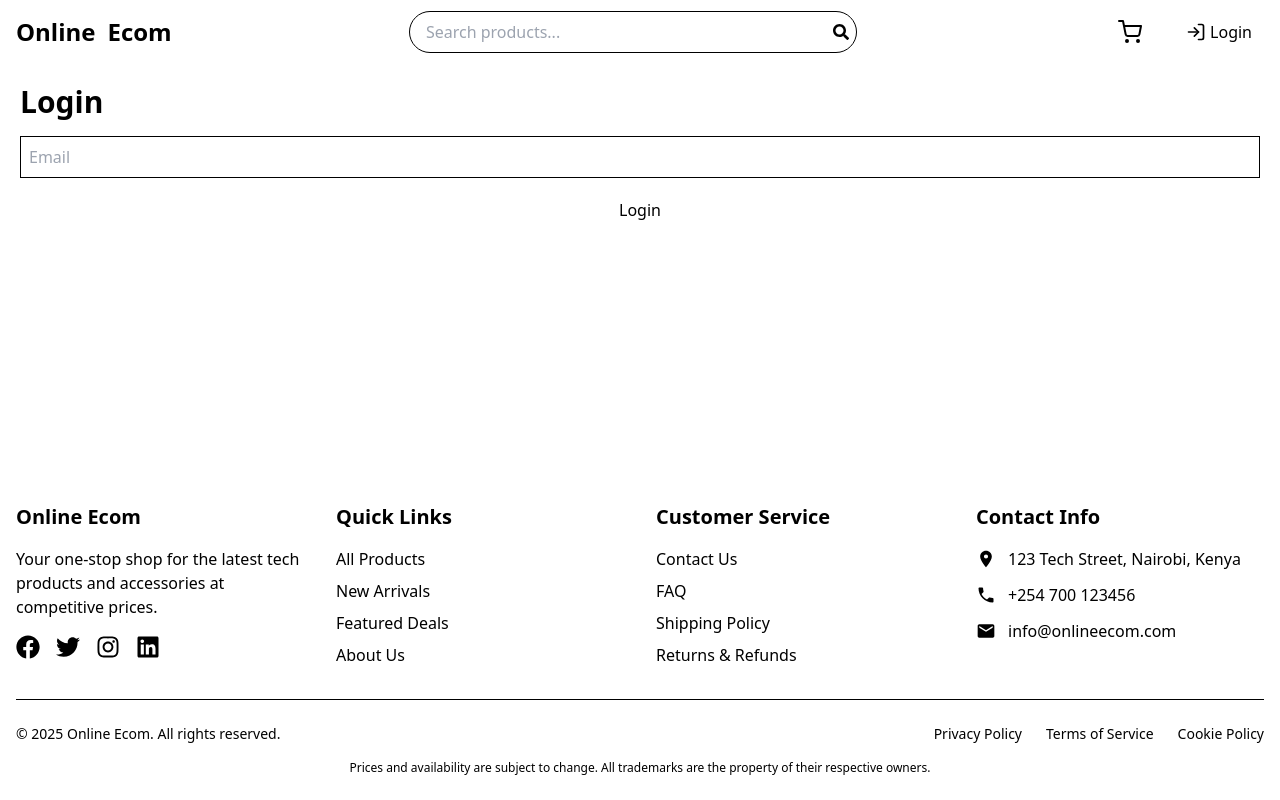
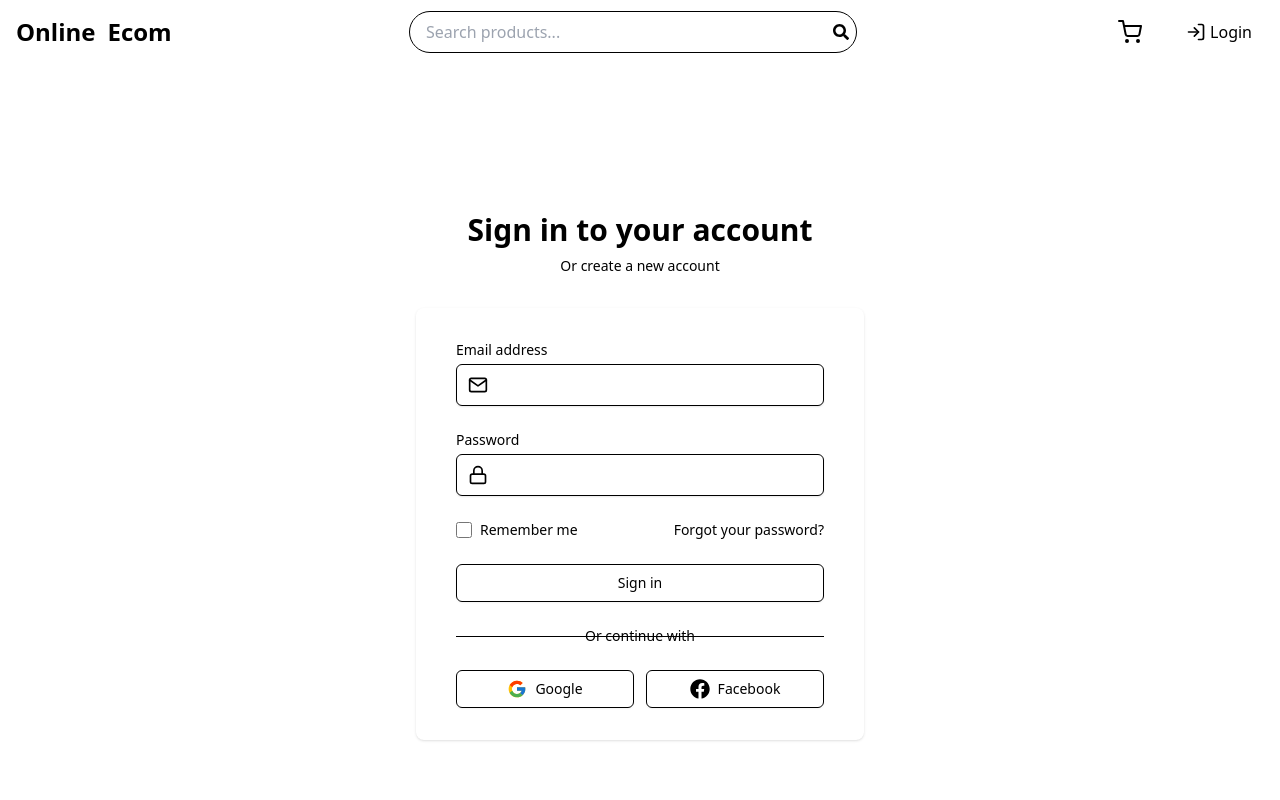
Before and after one commit to ha165/ecomerce-react, a React (Vite) app in the folder react-app/: page /login in a window 1280 px wide. Shown: the top 800 px of the page. Built offline with nearby package versions, Linux system fonts and the light colour scheme.

Commit message:
Update Login.jsx

```diff
--- a/react-app/src/Pages/Auth/Login.jsx
+++ b/react-app/src/Pages/Auth/Login.jsx
@@ -1,32 +1,243 @@
 import { useState } from "react";
-import { useNavigate } from "react-router-dom";
+import { useNavigate, Link } from "react-router-dom";
+import { FiMail, FiLock, FiUser, FiPhone } from "react-icons/fi";
+import { FcGoogle } from "react-icons/fc";
+import { FaFacebook } from "react-icons/fa";
 
 const Login = () => {
-  const [email, setEmail] = useState("");
+  const [formData, setFormData] = useState({
+    email: "",
+    password: "",
+  });
+  const [errors, setErrors] = useState({});
+  const [isLoading, setIsLoading] = useState(false);
   const navigate = useNavigate();
 
-  const handleLogin = () => {
-    if (!email) return alert("Enter an email to log in");
-    localStorage.setItem("user", JSON.stringify({ email }));
+  const handleChange = (e) => {
+    const { name, value } = e.target;
+    setFormData({
+      ...formData,
+      [name]: value,
+    });
+    // Clear error when user types
+    if (errors[name]) {
+      setErrors({
+        ...errors,
+        [name]: null,
+      });
+    }
+  };
+
+  const validateForm = () => {
+    const newErrors = {};
+    if (!formData.email) newErrors.email = "Email is required";
+    if (!formData.password) newErrors.password = "Password is required";
+    if (formData.email && !/^[^\s@]+@[^\s@]+\.[^\s@]+$/.test(formData.email)) {
+      newErrors.email = "Please enter a valid email";
+    }
+    setErrors(newErrors);
+    return Object.keys(newErrors).length === 0;
+  };
+
+  const handleSubmit = (e) => {
+    e.preventDefault();
+    if (!validateForm()) return;
+
+    setIsLoading(true);
+
+    // Simulate API call
+    setTimeout(() => {
+      localStorage.setItem("user", JSON.stringify({ email: formData.email }));
+      setIsLoading(false);
+      navigate("/account");
+    }, 1500);
+  };
+
+  const handleSocialLogin = (provider) => {
+    // In a real app, this would trigger OAuth flow
+    console.log(`Logging in with ${provider}`);
+    localStorage.setItem(
+      "user",
+      JSON.stringify({ email: `${provider.toLowerCase()}_user@example.com` })
+    );
     navigate("/account");
   };
 
   return (
-    <div className="container mx-auto p-5">
-      <h1 className="text-3xl font-bold mb-4">Login</h1>
+    <div className="min-h-screen bg-gray-50 flex flex-col justify-center py-12 sm:px-6 lg:px-8">
+      <div className="sm:mx-auto sm:w-full sm:max-w-md">
+        <h2 className="mt-6 text-center text-3xl font-extrabold text-gray-900">
+          Sign in to your account
+        </h2>
+        <p className="mt-2 text-center text-sm text-gray-600">
+          Or{" "}
+          <Link
+            to="/register"
+            className="font-medium text-orange-600 hover:text-orange-500"
+          >
+            create a new account
+          </Link>
+        </p>
+      </div>
+
+      <div className="mt-8 sm:mx-auto sm:w-full sm:max-w-md">
+        <div className="bg-white py-8 px-4 shadow sm:rounded-lg sm:px-10">
+          <form className="space-y-6" onSubmit={handleSubmit}>
+            <div>
+              <label
+                htmlFor="email"
+                className="block text-sm font-medium text-gray-700"
+              >
+                Email address
+              </label>
+              <div className="mt-1 relative rounded-md shadow-sm">
+                <div className="absolute inset-y-0 left-0 pl-3 flex items-center pointer-events-none">
+                  <FiMail className="h-5 w-5 text-gray-400" />
+                </div>
                 <input
+                  id="email"
+                  name="email"
                   type="email"
-        placeholder="Email"
-        value={email}
-        onChange={(e) => setEmail(e.target.value)}
-        className="border p-2 w-full mb-3"
+                  autoComplete="email"
+                  value={formData.email}
+                  onChange={handleChange}
+                  className={`block w-full pl-10 pr-3 py-2 border ${
+                    errors.email ? "border-red-300" : "border-gray-300"
+                  } rounded-md shadow-sm focus:outline-none focus:ring-orange-500 focus:border-orange-500`}
                 />
+              </div>
+              {errors.email && (
+                <p className="mt-2 text-sm text-red-600">{errors.email}</p>
+              )}
+            </div>
+
+            <div>
+              <label
+                htmlFor="password"
+                className="block text-sm font-medium text-gray-700"
+              >
+                Password
+              </label>
+              <div className="mt-1 relative rounded-md shadow-sm">
+                <div className="absolute inset-y-0 left-0 pl-3 flex items-center pointer-events-none">
+                  <FiLock className="h-5 w-5 text-gray-400" />
+                </div>
+                <input
+                  id="password"
+                  name="password"
+                  type="password"
+                  autoComplete="current-password"
+                  value={formData.password}
+                  onChange={handleChange}
+                  className={`block w-full pl-10 pr-3 py-2 border ${
+                    errors.password ? "border-red-300" : "border-gray-300"
+                  } rounded-md shadow-sm focus:outline-none focus:ring-orange-500 focus:border-orange-500`}
+                />
+              </div>
+              {errors.password && (
+                <p className="mt-2 text-sm text-red-600">{errors.password}</p>
+              )}
+            </div>
+
+            <div className="flex items-center justify-between">
+              <div className="flex items-center">
+                <input
+                  id="remember-me"
+                  name="remember-me"
+                  type="checkbox"
+                  className="h-4 w-4 text-orange-600 focus:ring-orange-500 border-gray-300 rounded"
+                />
+                <label
+                  htmlFor="remember-me"
+                  className="ml-2 block text-sm text-gray-900"
+                >
+                  Remember me
+                </label>
+              </div>
+
+              <div className="text-sm">
+                <Link
+                  to="/forgot-password"
+                  className="font-medium text-orange-600 hover:text-orange-500"
+                >
+                  Forgot your password?
+                </Link>
+              </div>
+            </div>
+
+            <div>
               <button
-        onClick={handleLogin}
-        className="bg-blue-500 text-white px-6 py-2 rounded w-full"
+                type="submit"
+                disabled={isLoading}
+                className={`w-full flex justify-center py-2 px-4 border border-transparent rounded-md shadow-sm text-sm font-medium text-white bg-orange-600 hover:bg-orange-700 focus:outline-none focus:ring-2 focus:ring-offset-2 focus:ring-orange-500 ${
+                  isLoading ? "opacity-70 cursor-not-allowed" : ""
+                }`}
               >
-        Login
+                {isLoading ? (
+                  <span className="flex items-center">
+                    <svg
+                      className="animate-spin -ml-1 mr-3 h-5 w-5 text-white"
+                      xmlns="http://www.w3.org/2000/svg"
+                      fill="none"
+                      viewBox="0 0 24 24"
+                    >
+                      <circle
+                        className="opacity-25"
+                        cx="12"
+                        cy="12"
+                        r="10"
+                        stroke="currentColor"
+                        strokeWidth="4"
+                      ></circle>
+                      <path
+                        className="opacity-75"
+                        fill="currentColor"
+                        d="M4 12a8 8 0 018-8V0C5.373 0 0 5.373 0 12h4zm2 5.291A7.962 7.962 0 014 12H0c0 3.042 1.135 5.824 3 7.938l3-2.647z"
+                      ></path>
+                    </svg>
+                    Signing in...
+                  </span>
+                ) : (
+                  "Sign in"
+                )}
               </button>
+            </div>
+          </form>
+
+          <div className="mt-6">
+            <div className="relative">
+              <div className="absolute inset-0 flex items-center">
+                <div className="w-full border-t border-gray-300"></div>
+              </div>
+              <div className="relative flex justify-center text-sm">
+                <span className="px-2 bg-white text-gray-500">
+                  Or continue with
+                </span>
+              </div>
+            </div>
+
+            <div className="mt-6 grid grid-cols-2 gap-3">
+              <button
+                onClick={() => handleSocialLogin("Google")}
+                type="button"
+                className="w-full inline-flex justify-center py-2 px-4 border border-gray-300 rounded-md shadow-sm bg-white text-sm font-medium text-gray-500 hover:bg-gray-50"
+              >
+                <FcGoogle className="h-5 w-5" />
+                <span className="ml-2">Google</span>
+              </button>
+
+              <button
+                onClick={() => handleSocialLogin("Facebook")}
+                type="button"
+                className="w-full inline-flex justify-center py-2 px-4 border border-gray-300 rounded-md shadow-sm bg-white text-sm font-medium text-gray-500 hover:bg-gray-50"
+              >
+                <FaFacebook className="h-5 w-5 text-blue-600" />
+                <span className="ml-2">Facebook</span>
+              </button>
+            </div>
+          </div>
+        </div>
+      </div>
     </div>
   );
 };
```
Lines whose indentation alone changed are shown as unchanged.
